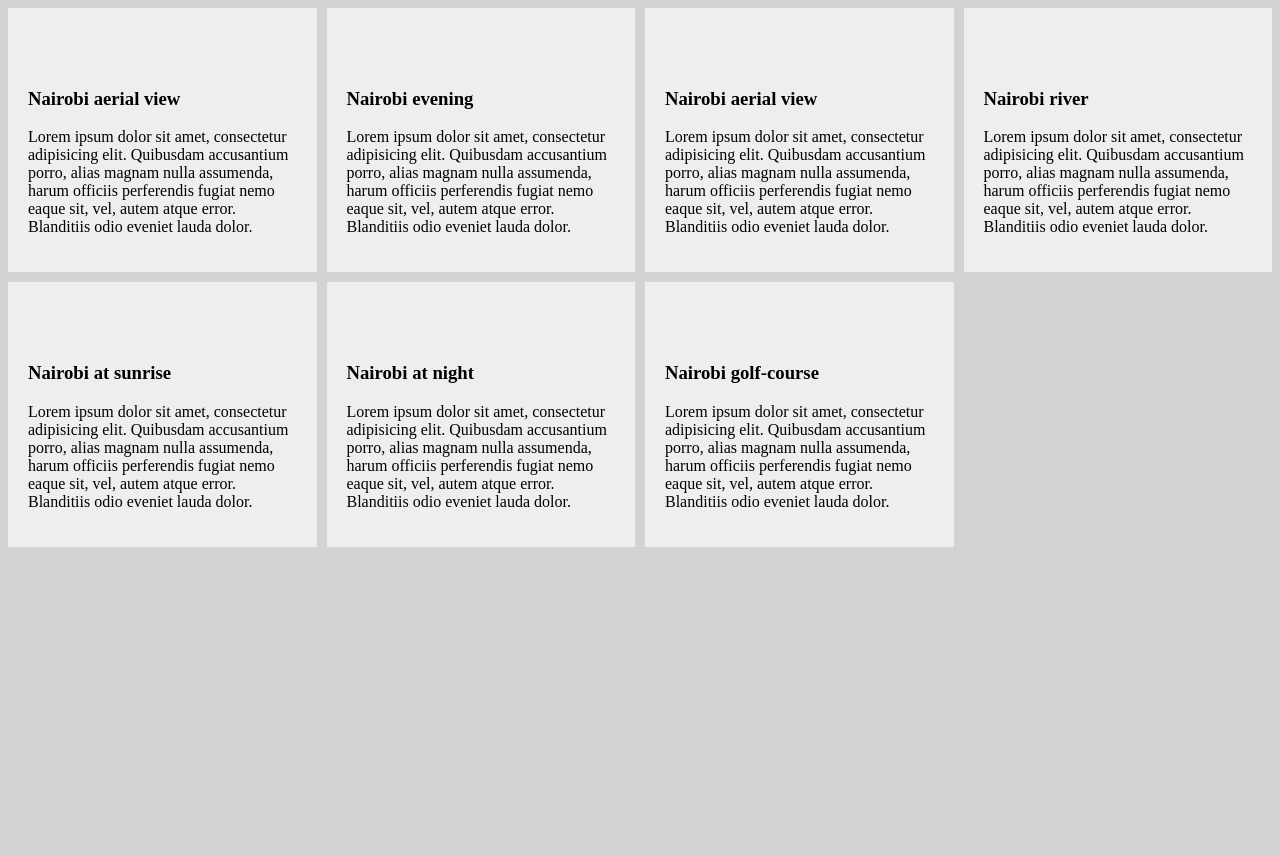
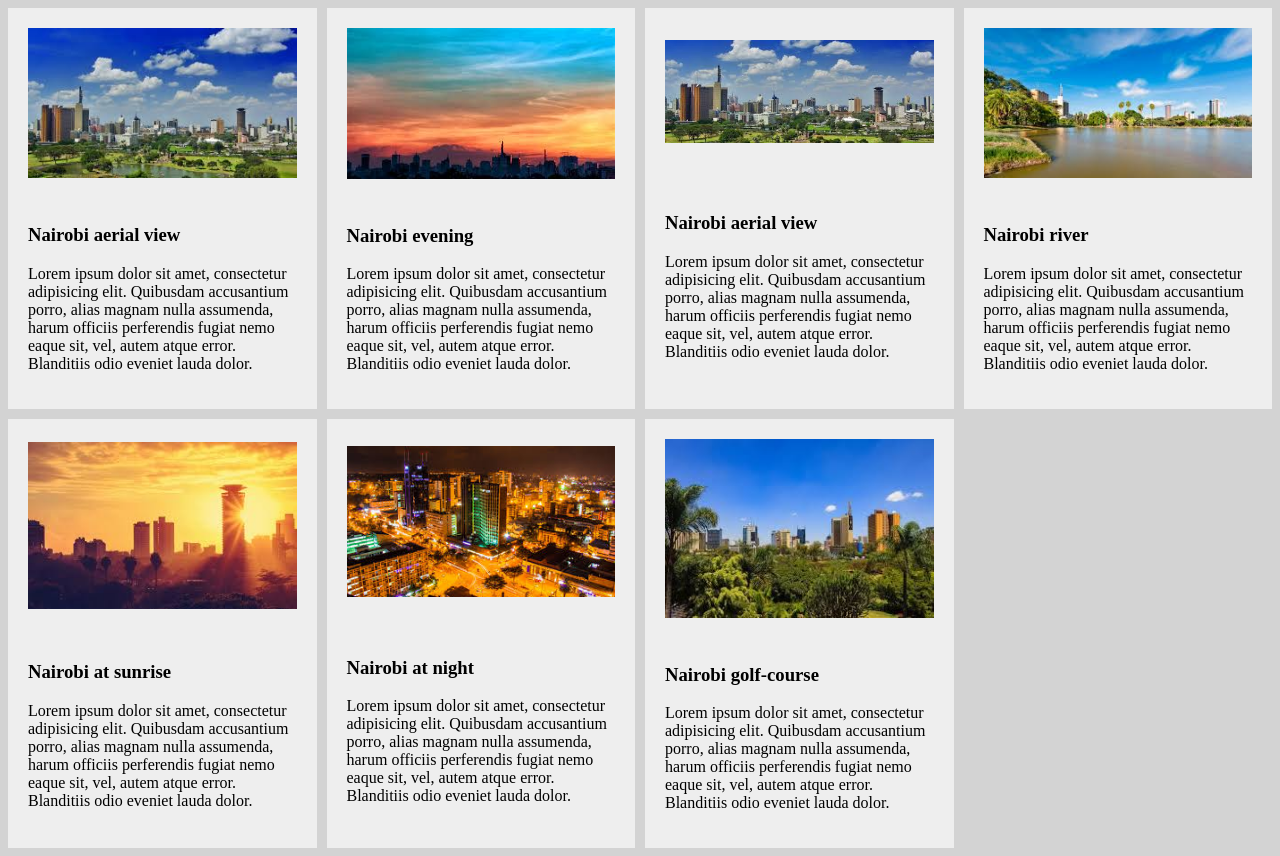
Before and after one commit to SIMONNABUKO/ALC.4.0-Practice-Project-1-Responsive-Image-album, a plain HTML site: page index.html in a window 1280 px wide. Before the commit the page ends 800 px from the top, so only its background shows below. Drawn offline with Linux system fonts and the light colour scheme; the site is published under a folder, as on GitHub Pages, so addresses that start at the root find nothing.

Commit message:
A few edits on index and style files to fix a bug

```diff
--- a/css/style.css
+++ b/css/style.css
@@ -12,7 +12,7 @@ body{
     background-color: #eee;
 
     grid-gap: 5px;
-    grid-template-columns:150px, 1fr;
+    grid-template-columns:minmax(150px, 1fr);
     align-items: center;
     padding: 20px;
 }
--- a/index.html
+++ b/index.html
@@ -13,7 +13,7 @@
     <div class="albums">
         <div class="album">
             <div class="album--work">
-                <img src="/img/n1.jpg" alt="">
+                <img src="./img/n1.jpg" alt="">
                 <figcaption class="hide caption">
                     <em>Nairobi aerial view</em>
                 </figcaption>
@@ -25,7 +25,7 @@
         </div>
         <div class="album">
             <div class="album--work">
-                <img src="/img/n2.jpg" alt="">
+                <img src="./img/n2.jpg" alt="">
                 <figcaption class="hide caption">
                     <em>Nairobi evening</em>
                 </figcaption>
@@ -37,7 +37,7 @@
         </div>
         <div class="album">
             <div class="album--work">
-                <img src="/img/n3.jpg" alt="">
+                <img src="./img/n3.jpg" alt="">
                 <figcaption class="hide caption">
                     <em>Nairobi aerial view</em>
                 </figcaption>
@@ -49,7 +49,7 @@
         </div>
         <div class="album">
             <div class="album--work">
-                <img src="/img/n4.jpg" alt="">
+                <img src="./img/n4.jpg" alt="">
                 <figcaption class="hide caption">
                     <em>Nairobi river</em>
                 </figcaption>
@@ -61,7 +61,7 @@
         </div>
         <div class="album">
             <div class="album--work">
-                <img src="/img/n5.jpg" alt="">
+                <img src="./img/n5.jpg" alt="">
                 <figcaption class="hide caption">
                     <em>Nairobi sunrise</em>
                 </figcaption>
@@ -73,7 +73,7 @@
         </div>
         <div class="album">
             <div class="album--work">
-                <img src="/img/n6.jpg" alt="">
+                <img src="./img/n6.jpg" alt="">
                 <figcaption class="hide caption">
                     <em>Nairobi at night</em>
                 </figcaption>
@@ -86,7 +86,7 @@
         <div class="album">
             <div class="album--work">
 
-                <img src="/img/n7.jpg" alt="">
+                <img src="./img/n7.jpg" alt="">
                 <figcaption class="hide caption">
                     <em>Nairobi golf-course</em>
                 </figcaption>
@@ -125,5 +125,6 @@
 
     </script>
 
+
     <script src="js/script.js"></script>
 </body></html>
```
